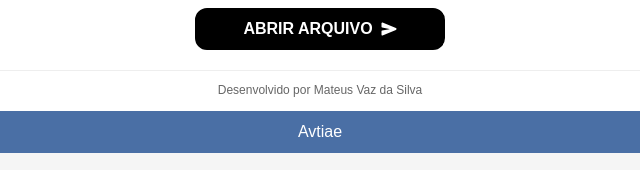
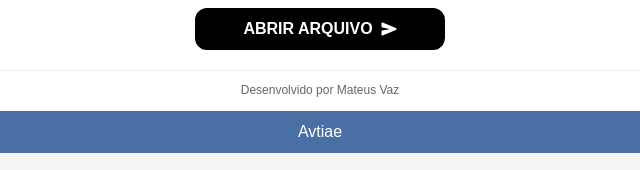
Before and after one commit to matevas22/preenchedorInfNet, a plain HTML site: page index.html in a window 1280 px wide. Shown: the part 2380-2550 px from the top of the page, 320-960 px from the left. Drawn offline with Linux system fonts and the light colour scheme.

Commit message:
upload commit 2

```diff
--- a/index.html
+++ b/index.html
@@ -244,7 +244,7 @@
         </button>
       </div>
 
-      <div class="footer-credit">Desenvolvido por Mateus Vaz da Silva</div>
+      <div class="footer-credit">Desenvolvido por Mateus Vaz</div>
     </div>
     <button>Avtiae</button>
     <script src="script.js"></script>
```
